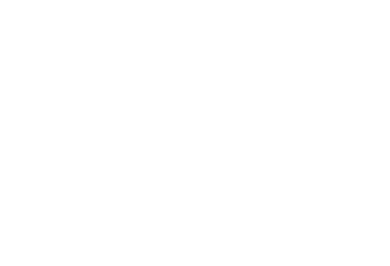
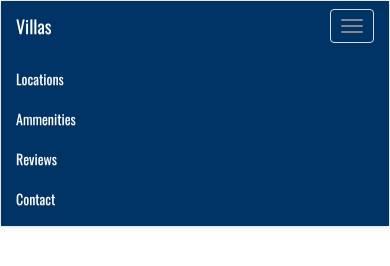
Before and after one commit to FrankNasseri/TuscanyVillaProject, a plain HTML site: page Index.html in a window 390 px wide. Drawn offline with nearby package versions, Linux system fonts and the light colour scheme.

Commit message:
adding styling and placement to navbar

```diff
--- a/Index.html
+++ b/Index.html
@@ -16,9 +16,33 @@
     <!-- Latest compiled and minified JavaScript -->
     <script src="https://maxcdn.bootstrapcdn.com/bootstrap/3.3.7/js/bootstrap.min.js" integrity="sha384-Tc5IQib027qvyjSMfHjOMaLkfuWVxZxUPnCJA7l2mCWNIpG9mGCD8wGNIcPD7Txa" crossorigin="anonymous"></script>
 
+    <link href="https://fonts.googleapis.com/css?family=Oswald" rel="stylesheet">
+
     <link href="Style.css" rel="stylesheet" />
 </head>
 <body>
+    <!--NAVBAR START-->
+    <nav class="navbar navbar-default" id="navvy">
+        <div class="container-fluid">
+            <!-- Brand and toggle get grouped for better mobile display -->
+            <div class="navbar-header">
+                <button type="button" class="navbar-toggle collapsed" data-toggle="collapse" data-target="#bs-example-navbar-collapse-1" aria-expanded="false">
+                    <span class="sr-only">Toggle navigation</span>
+                    <span class="icon-bar"></span>
+                    <span class="icon-bar"></span>
+                    <span class="icon-bar"></span>
+                </button>
+                <a class="navbar-brand" id="logo" href="#">Villas</a>
+            </div>
+            <!-- Collect the nav links, forms, and other content for toggling -->
+                <ul class="nav navbar-nav navbar-right" id="text">
+                    <li><a href="#locations">Locations</a></li>
+                    <li><a href="#ammenities">Ammenities</a></li>
+                    <li><a href="#reviews">Reviews</a></li>
+                    <li><a href="#contact">Contact</a></li>
+                        </ul>
+            </div><!-- /.navbar-collapse -->
+    </nav>
 
 </body>
 </html>
--- a/Style.css
+++ b/Style.css
@@ -1,2 +1,21 @@
 body {
 }
+/*NAVBAR STYLING*/
+div.container-fluid {
+    background-color:#003366;
+    font-family: 'Oswald', sans-serif;
+}
+#text a {
+    color:white;
+}
+a#logo.navbar-brand {
+    color:white;
+}
+a#navvy.navbar.navbar-default {
+    font-family: 'Oswald', sans-serif;
+    text-decoration:solid
+}
+#navvy.navbar.navbar-default {
+    margin:0px;
+    padding:0px;
+}
```
Also changed, not shown: Images/Images/logo.jpg (added), Images/logo.jpg (added).
